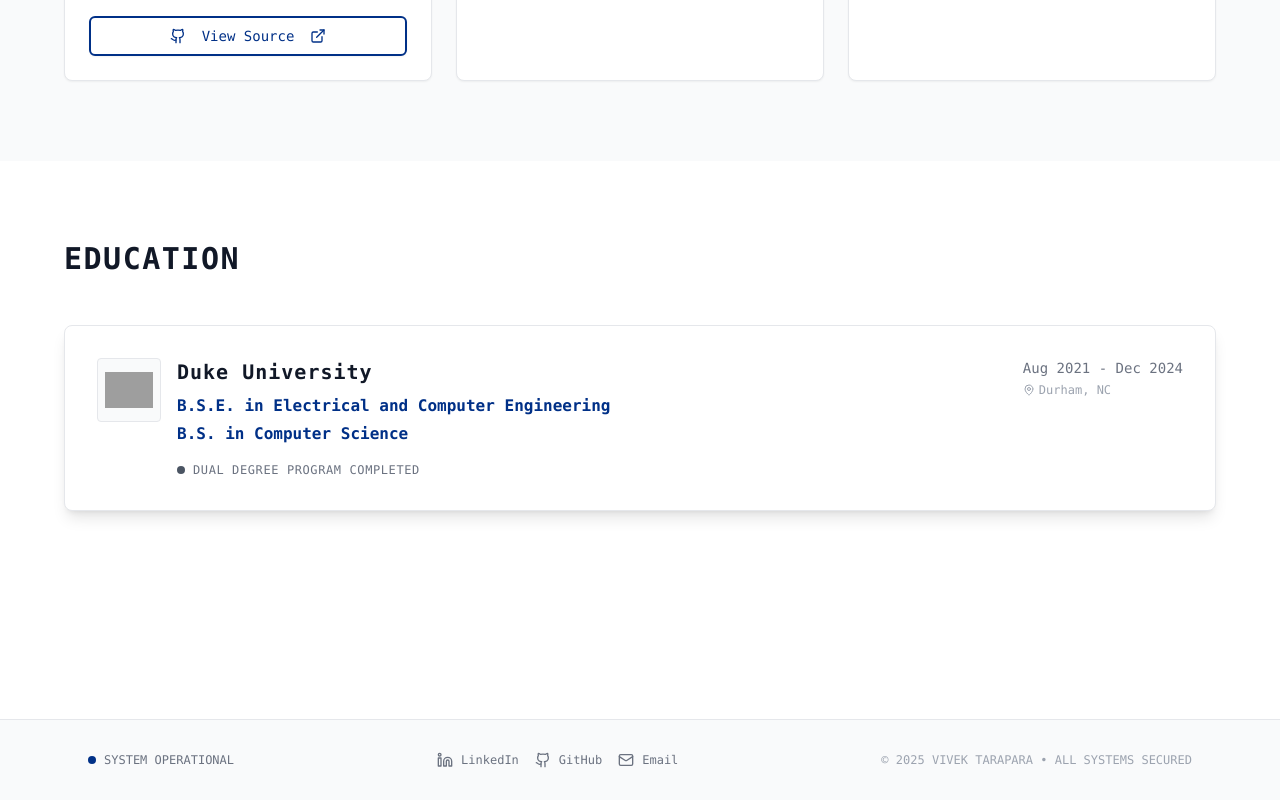
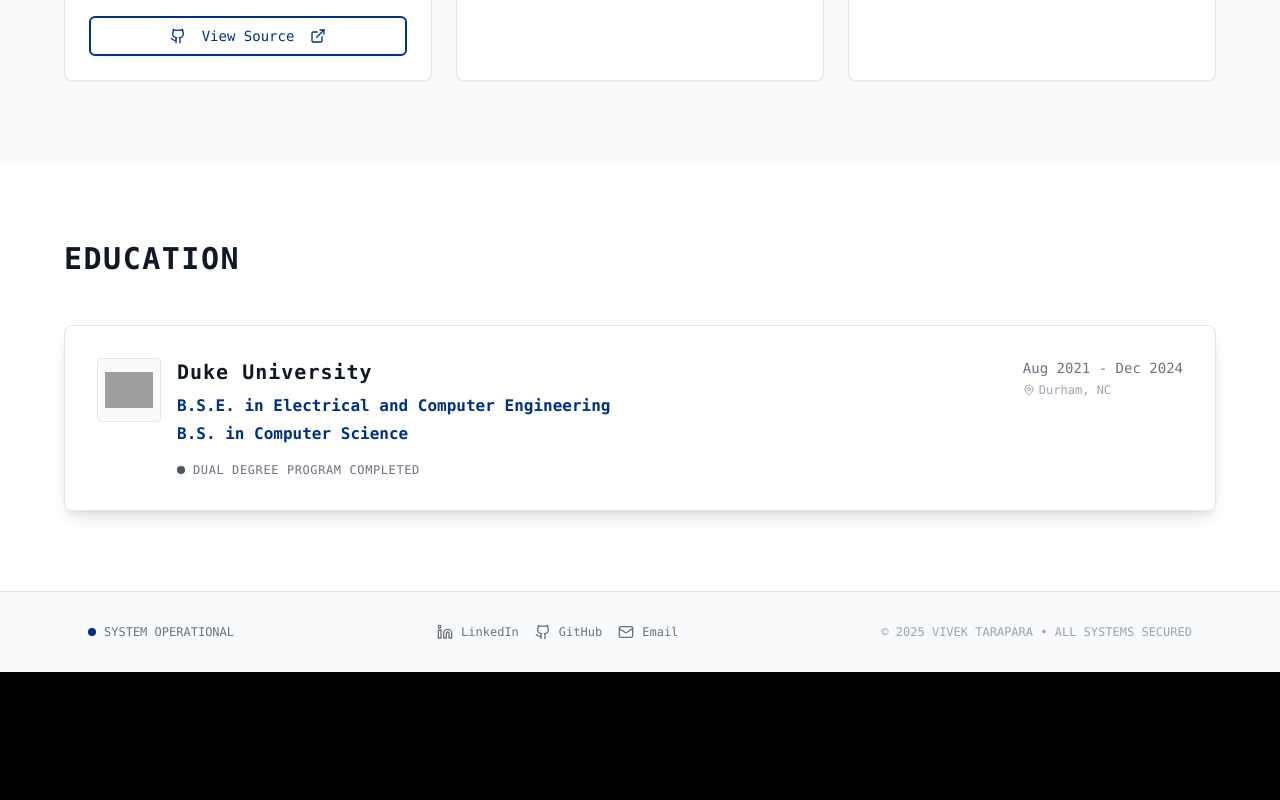
Before and after one commit to vtarapara/vtarapara.github.io, a Next.js app: page / in a window 1280 px wide. Shown: the part 2367-3167 px from the top of the page. After the commit the page ends 3039 px from the top, so only its background shows below. Built offline with nearby package versions, Linux system fonts and the light colour scheme; grey boxes are pictures that could not be loaded.

Commit message:
remove spacing div

```diff
--- a/app/page.tsx
+++ b/app/page.tsx
@@ -515,9 +515,6 @@ export default function ProfessionalPortfolio() {
             </Card>
           </div>
         </section>
-
-        <div className="h-32 bg-white"></div>
-
       </main>
 
       {/* Work Details Modal */}
```
